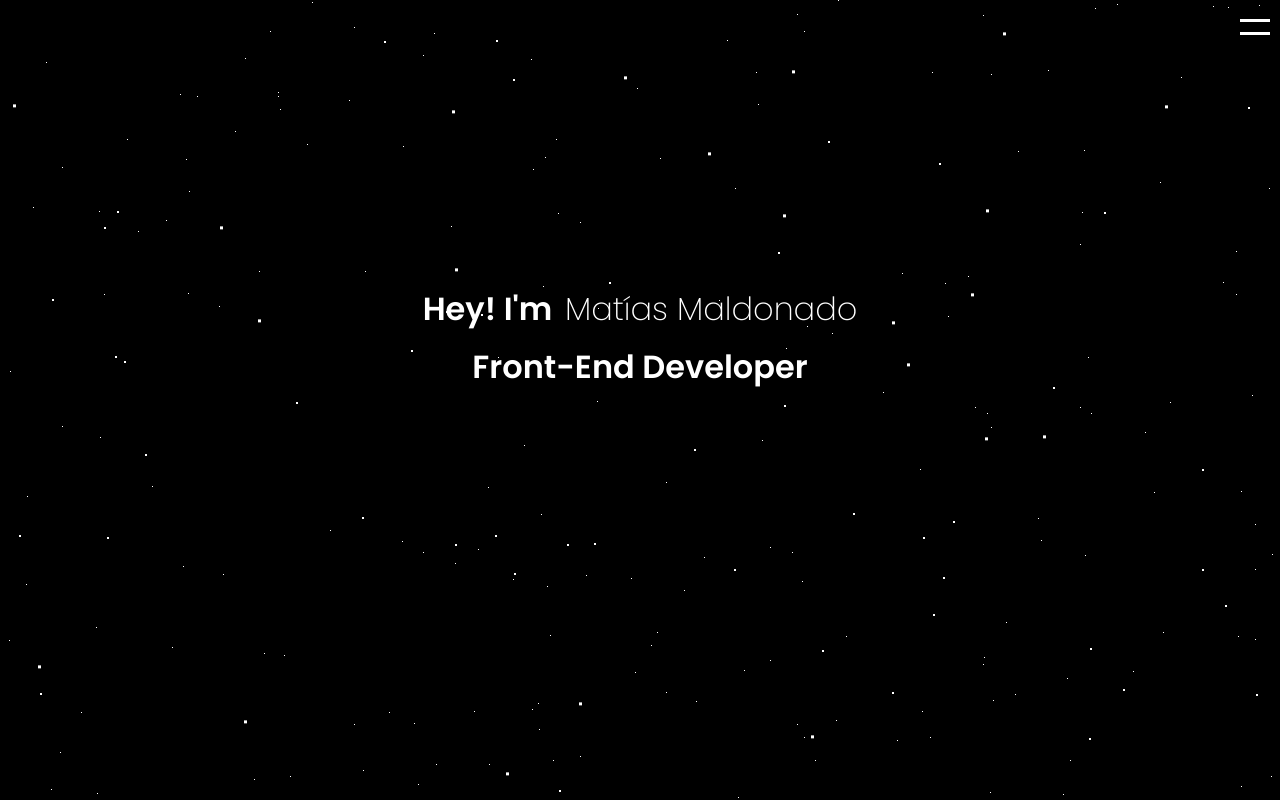
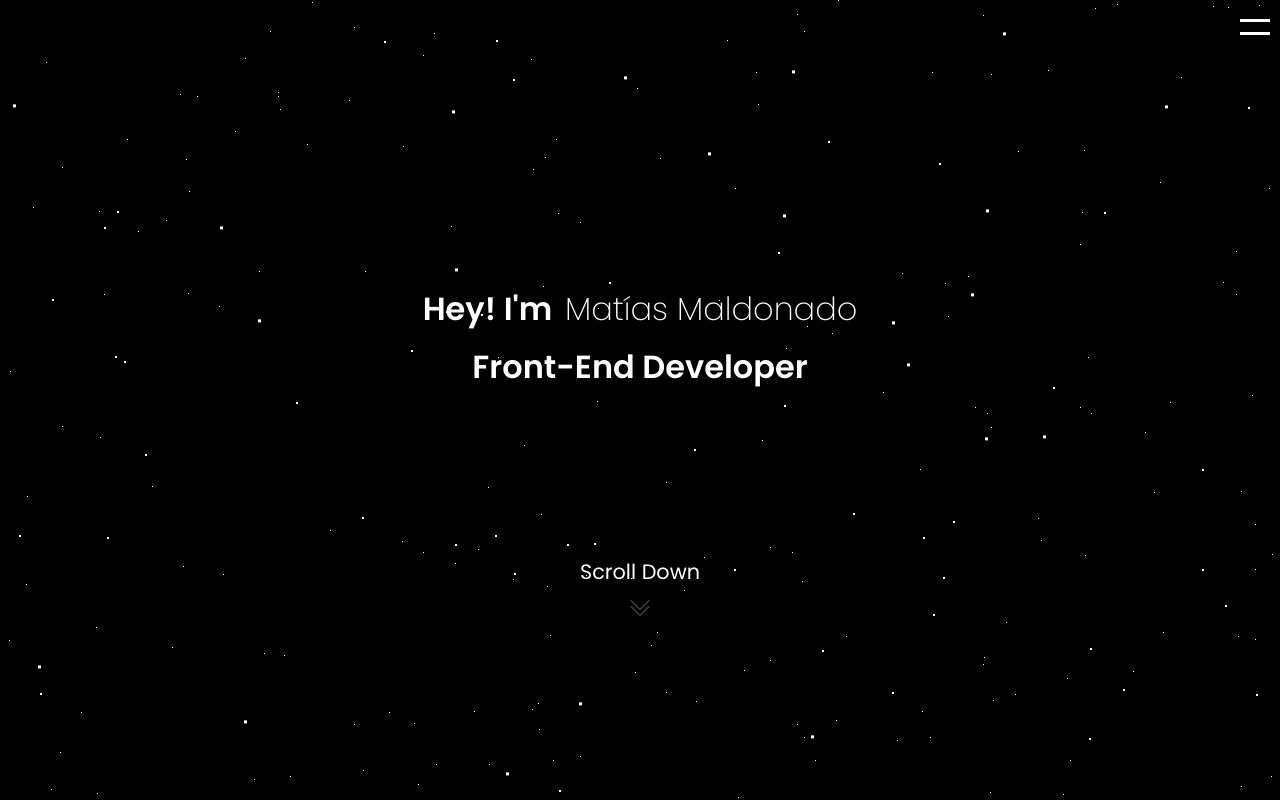
Before and after one commit to maldonadomatias/reactPortfolio, a React (Create React App) app: page / in a window 1280 px wide. Shown: the top 800 px of the page. Built offline with nearby package versions, Linux system fonts and the light colour scheme; a web font is replaced by a local one.

Commit message:
some effects

```diff
--- a/src/components/Layout/Banner.js
+++ b/src/components/Layout/Banner.js
@@ -1,8 +1,13 @@
-import React from "react";
+import React, { useState } from "react";
 import classes from "./Banner.module.css";
-import Fade from 'react-reveal/Fade';
+import Fade from "react-reveal/Fade";
+import { BsChevronDoubleDown } from "react-icons/bs";
 
 const Banner = () => {
+  const [scrollDownMessage, setScrollDownMessage] = useState(false);
+  const scrollDown = setTimeout(() => {
+    setScrollDownMessage(true);
+  }, 5000);
   return (
     <div className={classes.title} id="back-to-top">
       <div className={classes["title-row"]}>
@@ -10,8 +15,14 @@ const Banner = () => {
           <h2>
             Hey! I'm <span className={classes.name}> Matías Maldonado</span>
           </h2>
-        <h2>Front-End Developer</h2>
+          <h2>Front-End Developer</h2>
         </Fade>
+        {scrollDownMessage && (
+          <Fade bottom>
+            <p className={classes.scroll}>Scroll Down</p>
+            <BsChevronDoubleDown className={classes.chevron}/>
+          </Fade>
+        )}
       </div>
     </div>
   );
--- a/src/components/Layout/Banner.module.css
+++ b/src/components/Layout/Banner.module.css
@@ -1,5 +1,4 @@
-
-.title{
+.title {
   display: flex;
   flex-direction: column;
   justify-content: space-between;
@@ -9,59 +8,80 @@
   text-align: center;
 }
 
-  .title-row{
+.title-row {
   display: flex;
   flex-direction: column;
   justify-content: center;
   align-content: center;
 }
 
-  .name{
+.name {
   font-weight: 200;
   padding-left: 5px;
 }
 
-  h2{
+h2 {
   font-size: 1.3rem;
   color: #fff;
   margin: 5px;
 }
 
-  @media (min-width: 375px){
-    h2{
+.scroll{
+  transition: all 0.3s ease-in-out;
+  margin-top: 10rem;
+  font-size: 1.3rem;
+}
+
+.chevron{
+  animation: down 1.8s ease-in-out infinite;
+  font-size: 1.5rem;
+}
+
+@media (min-width: 375px) {
+  h2 {
     font-size: 1.6rem;
   }
 }
-  @media (max-width: 300px){
-    h2{
+@media (max-width: 300px) {
+  h2 {
     font-size: 1rem;
   }
 }
 
+@media screen and (min-width: 900px) {
+  * {
+    overflow-x: inherit;
+  }
 
-@media screen and (min-width: 900px) {
-
-    *{overflow-x: inherit;}
-
-    h2{
+  h2 {
     font-size: 1.5rem;
   }
 
-
-    section{
+  section {
     flex-wrap: nowrap;
     justify-content: center;
   }
 
-    .title{
+  .title {
     padding-top: 35vh;
   }
 
-    h2{
+  h2 {
     font-size: 2rem;
   }
 
-    footer{
+  footer {
     padding: 3rem 0;
   }
 }
+
+@keyframes down {
+  0% {
+    transform: translateY(-5%);
+    color: rgb(255, 255, 255, 100%);
+  }
+  100% {
+    transform: translateY(45%);
+    color: rgb(255, 255, 255, 10%);
+  }
+}
```
Lines whose indentation alone changed are shown as unchanged.
